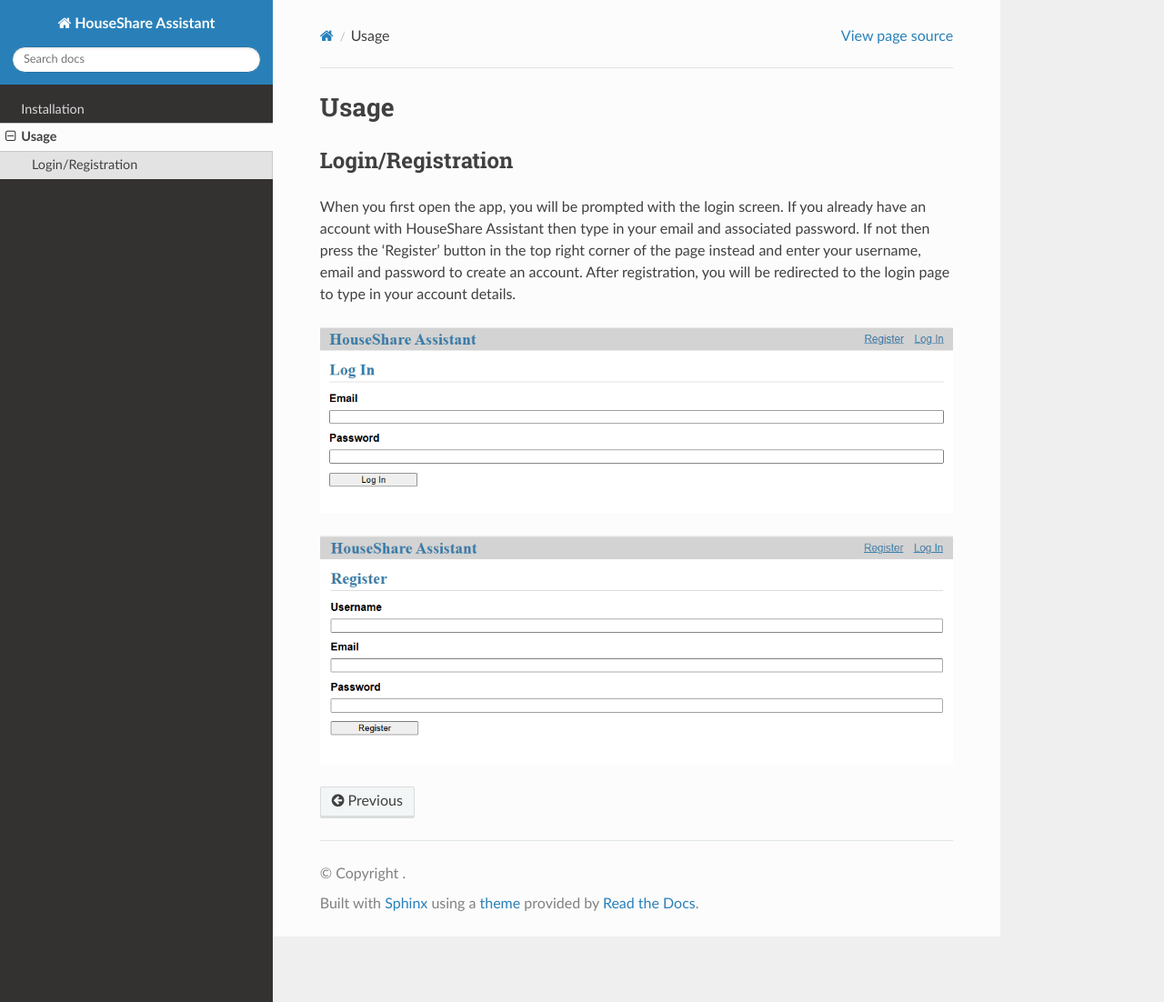
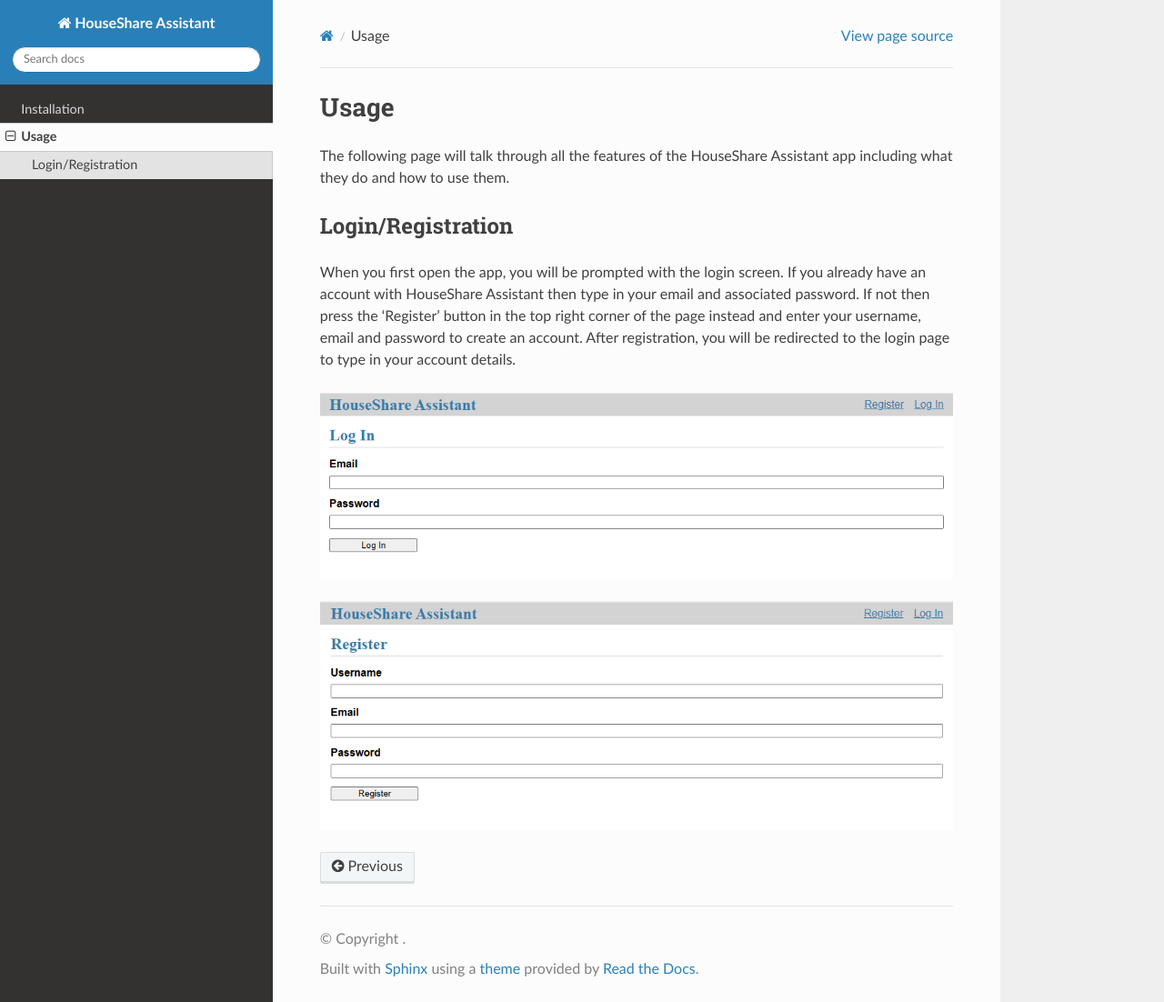
Before and after one commit to up2194063/SETAP-Owen-and-Billy, a Sphinx documentation site: the page built from docs/usage.rst, in a window 1280 px wide and 1102 px high. Shown: the whole window at 91% size. Built offline with Sphinx 7.4.7 and the Read the Docs theme 3.1.0, drawn with Linux system fonts in a browser that asks for light colours.

Commit message:
Update usage.rst

```diff
--- a/docs/usage.rst
+++ b/docs/usage.rst
@@ -1,5 +1,6 @@
 Usage
 =====
+The following page will talk through all the features of the HouseShare Assistant app including what they do and how to use them.
 
 Login/Registration
 ------------------
```
